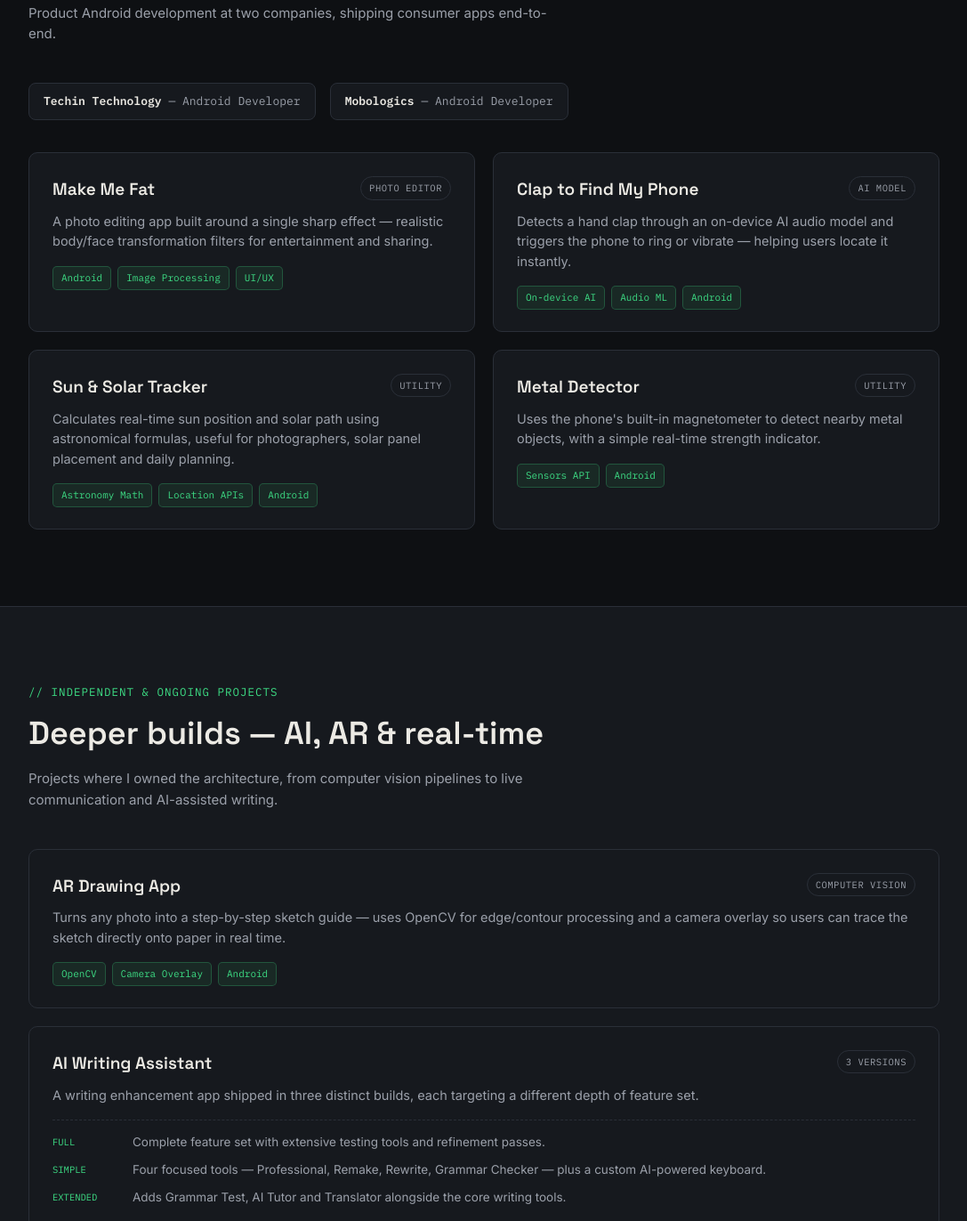
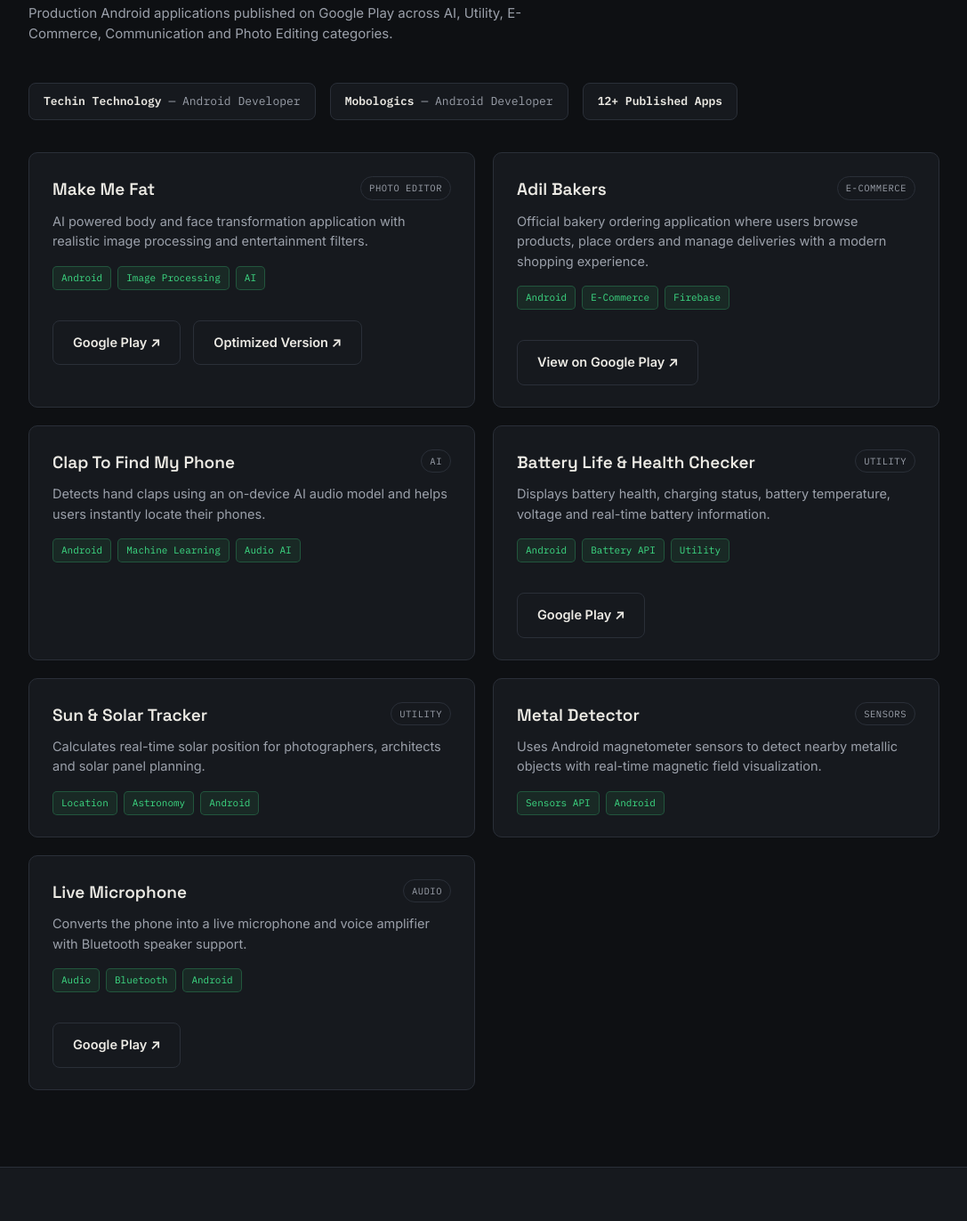
Before and after one commit to saeed-sharif/saeed-sharif-portfolio, a plain HTML site: page index.html in a window 1280 px wide. Shown: the part 1268-2640 px from the top of the page at 89% size, without its empty margins (96-1183 px from the left). Drawn offline with Linux system fonts and the light colour scheme.

Commit message:
Update index.html

```diff
--- a/index.html
+++ b/index.html
@@ -242,44 +242,237 @@
 
 <section id="experience">
   <div class="wrap">
+
     <div class="section-head reveal">
       <div class="section-tag">// Experience</div>
-      <h2 class="section-title">Where the work happened</h2>
-      <p class="section-sub">Product Android development at two companies, shipping consumer apps end-to-end.</p>
+      <h2 class="section-title">Professional Android Applications</h2>
+      <p class="section-sub">
+        Production Android applications published on Google Play across
+        AI, Utility, E-Commerce, Communication and Photo Editing categories.
+      </p>
     </div>
+
     <div class="exp-strip reveal">
       <div class="exp-chip"><b>Techin Technology</b> — Android Developer</div>
       <div class="exp-chip"><b>Mobologics</b> — Android Developer</div>
+      <div class="exp-chip"><b>12+ Published Apps</b></div>
     </div>
 
     <div class="grid">
+
+      <!-- Make Me Fat -->
+
       <div class="card reveal">
-        <div class="card-top"><h3>Make Me Fat</h3><span class="badge">Photo Editor</span></div>
-        <p class="desc">A photo editing app built around a single sharp effect — realistic body/face transformation filters for entertainment and sharing.</p>
-        <div class="tags"><span class="tag">Android</span><span class="tag">Image Processing</span><span class="tag">UI/UX</span></div>
+
+        <div class="card-top">
+          <h3>Make Me Fat</h3>
+          <span class="badge">Photo Editor</span>
+        </div>
+
+        <p class="desc">
+          AI powered body and face transformation application with realistic
+          image processing and entertainment filters.
+        </p>
+
+        <div class="tags">
+          <span class="tag">Android</span>
+          <span class="tag">Image Processing</span>
+          <span class="tag">AI</span>
+        </div>
+
+        <div class="cta-row">
+
+          <a class="btn btn-ghost"
+             href="https://play.google.com/store/apps/details?id=com.make_me_fat.fat_face"
+             target="_blank">
+             Google Play ↗
+          </a>
+
+          <a class="btn btn-ghost"
+             href="https://play.google.com/store/apps/details?id=com.slim_to_fat.fat_face_app"
+             target="_blank">
+             Optimized Version ↗
+          </a>
+
+        </div>
+
       </div>
 
+
+
+      <!-- Adil Bakers -->
+
       <div class="card reveal">
-        <div class="card-top"><h3>Clap to Find My Phone</h3><span class="badge">AI Model</span></div>
-        <p class="desc">Detects a hand clap through an on-device AI audio model and triggers the phone to ring or vibrate — helping users locate it instantly.</p>
-        <div class="tags"><span class="tag">On-device AI</span><span class="tag">Audio ML</span><span class="tag">Android</span></div>
+
+        <div class="card-top">
+          <h3>Adil Bakers</h3>
+          <span class="badge">E-Commerce</span>
+        </div>
+
+        <p class="desc">
+          Official bakery ordering application where users browse products,
+          place orders and manage deliveries with a modern shopping experience.
+        </p>
+
+        <div class="tags">
+          <span class="tag">Android</span>
+          <span class="tag">E-Commerce</span>
+          <span class="tag">Firebase</span>
+        </div>
+
+        <div class="cta-row">
+          <a class="btn btn-ghost"
+             href="https://play.google.com/store/apps/details?id=com.innova.adil_bakers"
+             target="_blank">
+             View on Google Play ↗
+          </a>
+        </div>
+
       </div>
 
+
+
+      <!-- Clap -->
+
       <div class="card reveal">
-        <div class="card-top"><h3>Sun &amp; Solar Tracker</h3><span class="badge">Utility</span></div>
-        <p class="desc">Calculates real-time sun position and solar path using astronomical formulas, useful for photographers, solar panel placement and daily planning.</p>
-        <div class="tags"><span class="tag">Astronomy Math</span><span class="tag">Location APIs</span><span class="tag">Android</span></div>
+
+        <div class="card-top">
+          <h3>Clap To Find My Phone</h3>
+          <span class="badge">AI</span>
+        </div>
+
+        <p class="desc">
+          Detects hand claps using an on-device AI audio model and helps users
+          instantly locate their phones.
+        </p>
+
+        <div class="tags">
+          <span class="tag">Android</span>
+          <span class="tag">Machine Learning</span>
+          <span class="tag">Audio AI</span>
+        </div>
+
       </div>
 
+
+
+      <!-- Battery -->
+
       <div class="card reveal">
-        <div class="card-top"><h3>Metal Detector</h3><span class="badge">Utility</span></div>
-        <p class="desc">Uses the phone's built-in magnetometer to detect nearby metal objects, with a simple real-time strength indicator.</p>
-        <div class="tags"><span class="tag">Sensors API</span><span class="tag">Android</span></div>
+
+        <div class="card-top">
+          <h3>Battery Life & Health Checker</h3>
+          <span class="badge">Utility</span>
+        </div>
+
+        <p class="desc">
+          Displays battery health, charging status, battery temperature,
+          voltage and real-time battery information.
+        </p>
+
+        <div class="tags">
+          <span class="tag">Android</span>
+          <span class="tag">Battery API</span>
+          <span class="tag">Utility</span>
+        </div>
+
+        <div class="cta-row">
+
+          <a class="btn btn-ghost"
+             href="https://play.google.com/store/apps/details?id=com.battery_life_checker.battery_health"
+             target="_blank">
+             Google Play ↗
+          </a>
+
+        </div>
+
       </div>
+
+
+
+      <!-- Sun -->
+
+      <div class="card reveal">
+
+        <div class="card-top">
+          <h3>Sun & Solar Tracker</h3>
+          <span class="badge">Utility</span>
+        </div>
+
+        <p class="desc">
+          Calculates real-time solar position for photographers,
+          architects and solar panel planning.
+        </p>
+
+        <div class="tags">
+          <span class="tag">Location</span>
+          <span class="tag">Astronomy</span>
+          <span class="tag">Android</span>
+        </div>
+
+      </div>
+
+
+
+      <!-- Metal Detector -->
+
+      <div class="card reveal">
+
+        <div class="card-top">
+          <h3>Metal Detector</h3>
+          <span class="badge">Sensors</span>
+        </div>
+
+        <p class="desc">
+          Uses Android magnetometer sensors to detect nearby metallic objects
+          with real-time magnetic field visualization.
+        </p>
+
+        <div class="tags">
+          <span class="tag">Sensors API</span>
+          <span class="tag">Android</span>
+        </div>
+
+      </div>
+
+
+
+      <!-- Live Microphone -->
+
+      <div class="card reveal">
+
+        <div class="card-top">
+          <h3>Live Microphone</h3>
+          <span class="badge">Audio</span>
+        </div>
+
+        <p class="desc">
+          Converts the phone into a live microphone and voice amplifier with
+          Bluetooth speaker support.
+        </p>
+
+        <div class="tags">
+          <span class="tag">Audio</span>
+          <span class="tag">Bluetooth</span>
+          <span class="tag">Android</span>
+        </div>
+
+        <div class="cta-row">
+
+          <a class="btn btn-ghost"
+             href="https://play.google.com/store/apps/details?id=com.shafiqueapps.live_microphone_app"
+             target="_blank">
+             Google Play ↗
+          </a>
+
+        </div>
+
+      </div>
+
     </div>
+
   </div>
 </section>
-
 <section id="projects" style="background:var(--bg-panel); border-top:1px solid var(--line); border-bottom:1px solid var(--line);">
   <div class="wrap">
     <div class="section-head reveal">
```
